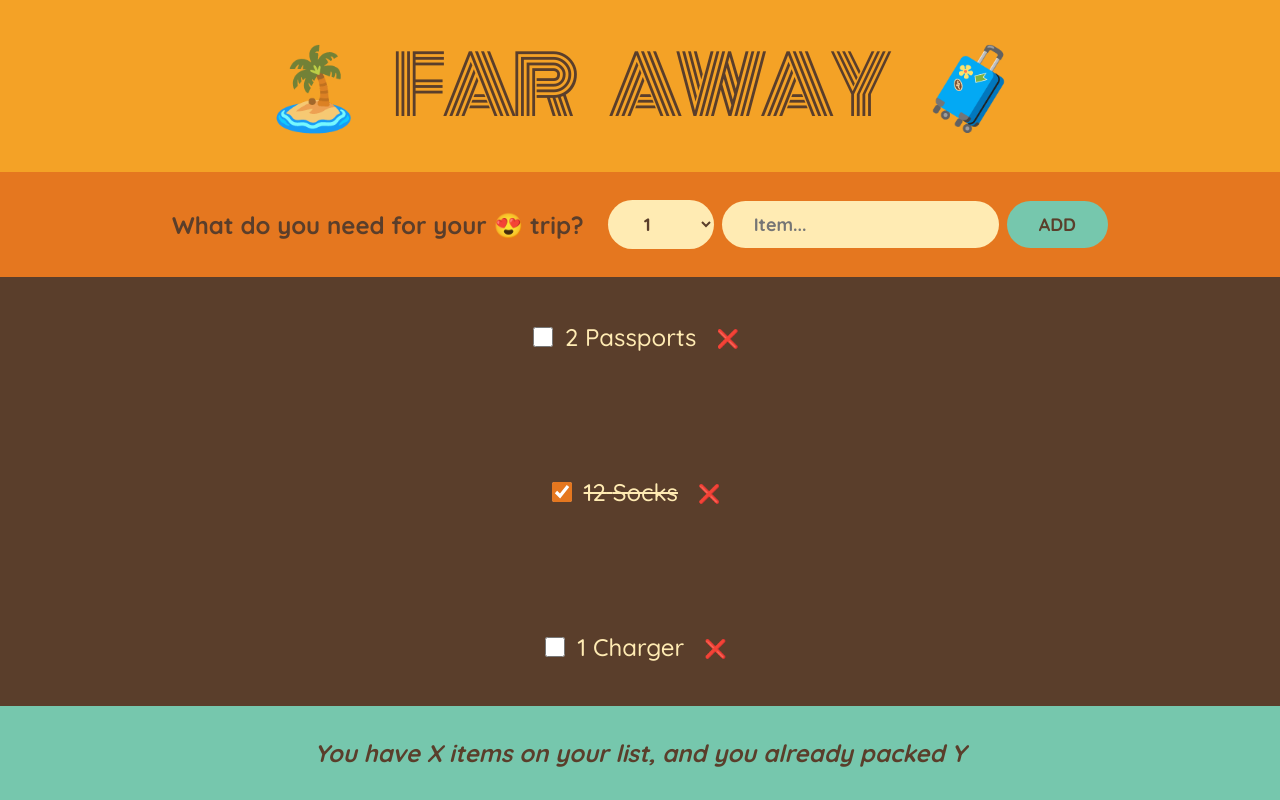
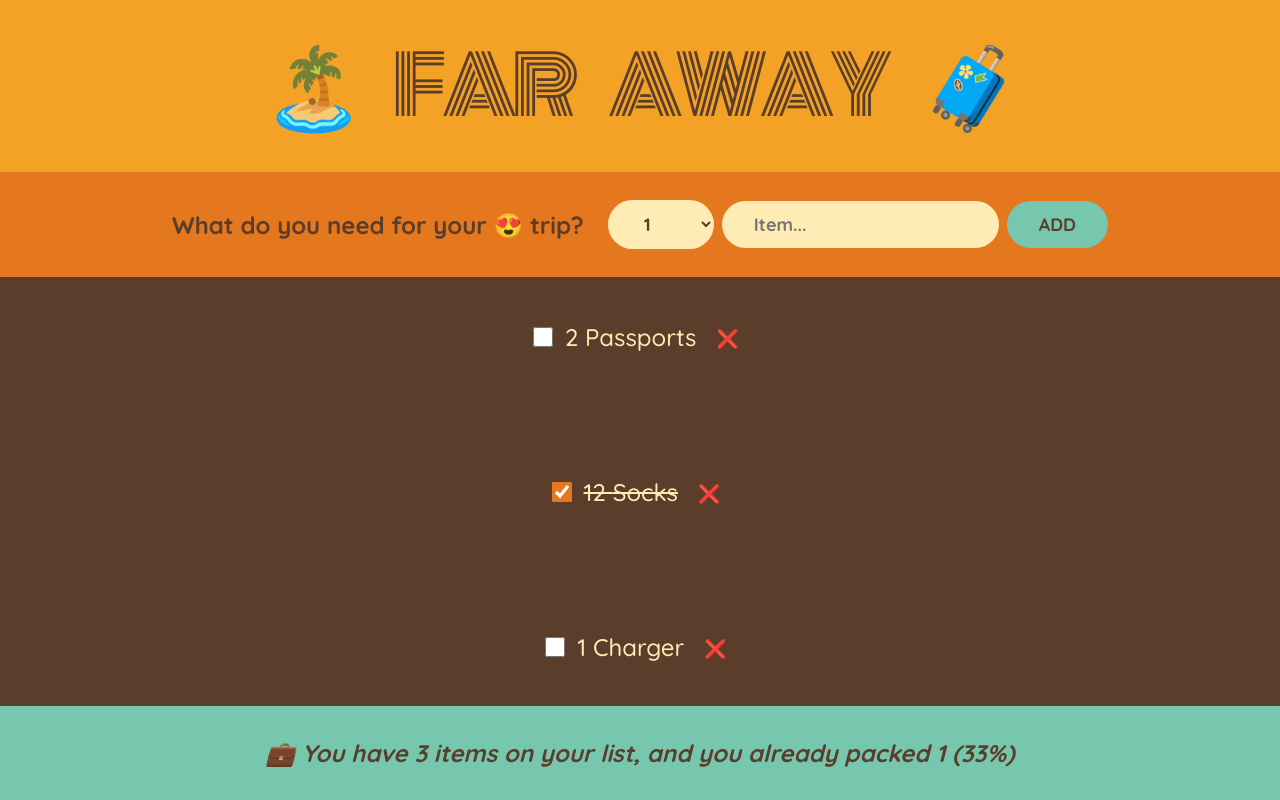
Before and after one commit to idealapt404/travel-list-react-sample, a React (Create React App) app: page / in a window 1280 px wide. Built offline with nearby package versions, Linux system fonts and the light colour scheme.

Commit message:
implements the stats component

```diff
--- a/src/components/App.tsx
+++ b/src/components/App.tsx
@@ -4,7 +4,6 @@ import Form from './Form';
 import PackingList from './PackingList';
 import Stats from './Stats';
 import { initialItems, ItemProps } from './items';
-
 
 export interface FormProps {
   onAddItems: (item: ItemProps) => void;
@@ -14,6 +13,10 @@ export interface ListProps {
   items: ItemProps[];
   onDeleteItem: (id: number) => void;
   onToggleItem: (id: number) => void;
+}
+
+export interface StatsProps {
+  items: ItemProps[];
 }
 
 function App() {
--- a/src/components/Stats.tsx
+++ b/src/components/Stats.tsx
@@ -1,10 +1,48 @@
 import React from 'react';
+import { StatsProps } from './App';
 
-const Stats: React.FC = () => {
+interface StatViewProps {
+  numItems: number;
+  numPacked: number;
+  percentage: number;
+}
+
+const Stats: React.FC<StatsProps> = ({ items }) => {
+  const numItems = items.length;
+  const numPacked = items.filter((item) => item.packed).length;
+  const percentage = numItems === 0 ? 0 : Math.round(numPacked / numItems * 100);
+
   return (
     <footer className="stats">
-      <em>You have X items on your list, and you already packed Y</em>
+        {percentage === 0
+        ? <EmptyStat />
+        : percentage === 100
+          ? <FullStat />
+          : <Stat numItems={numItems} numPacked={numPacked} percentage={percentage} />
+        }
     </footer>
   )
 }
+
+const EmptyStat: React.FC = () => {
+  return (
+    <em>Start adding some items to your packing list 🚀</em>
+  )
+}
+
+const FullStat: React.FC = () => {
+  return (
+    <em>"You got everything! Ready to go ✈️"</em>
+  )
+}
+
+const Stat: React.FC<StatViewProps> = ({numItems, numPacked, percentage}) => {
+  return (
+    <em>
+      💼 You have {numItems} items on your list,
+      and you already packed {numPacked} ({percentage}%)
+    </em>
+  )
+}
+
 export default Stats;
```
